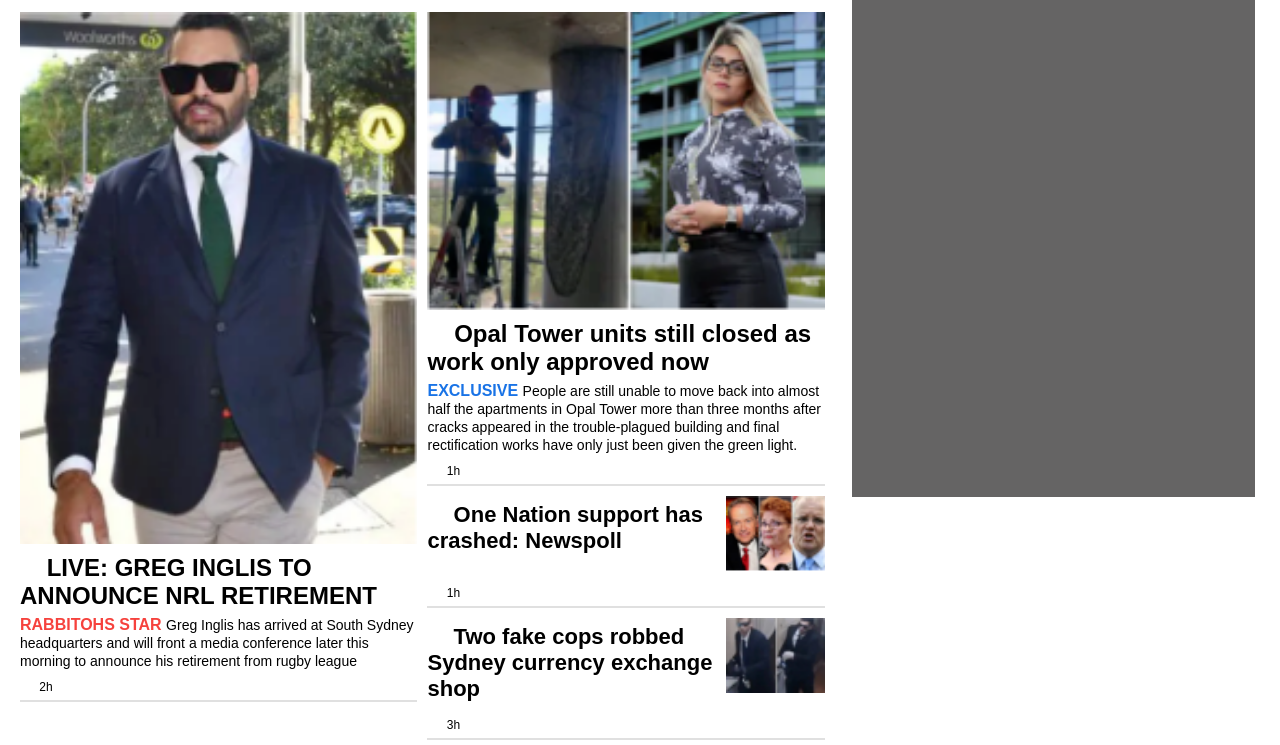
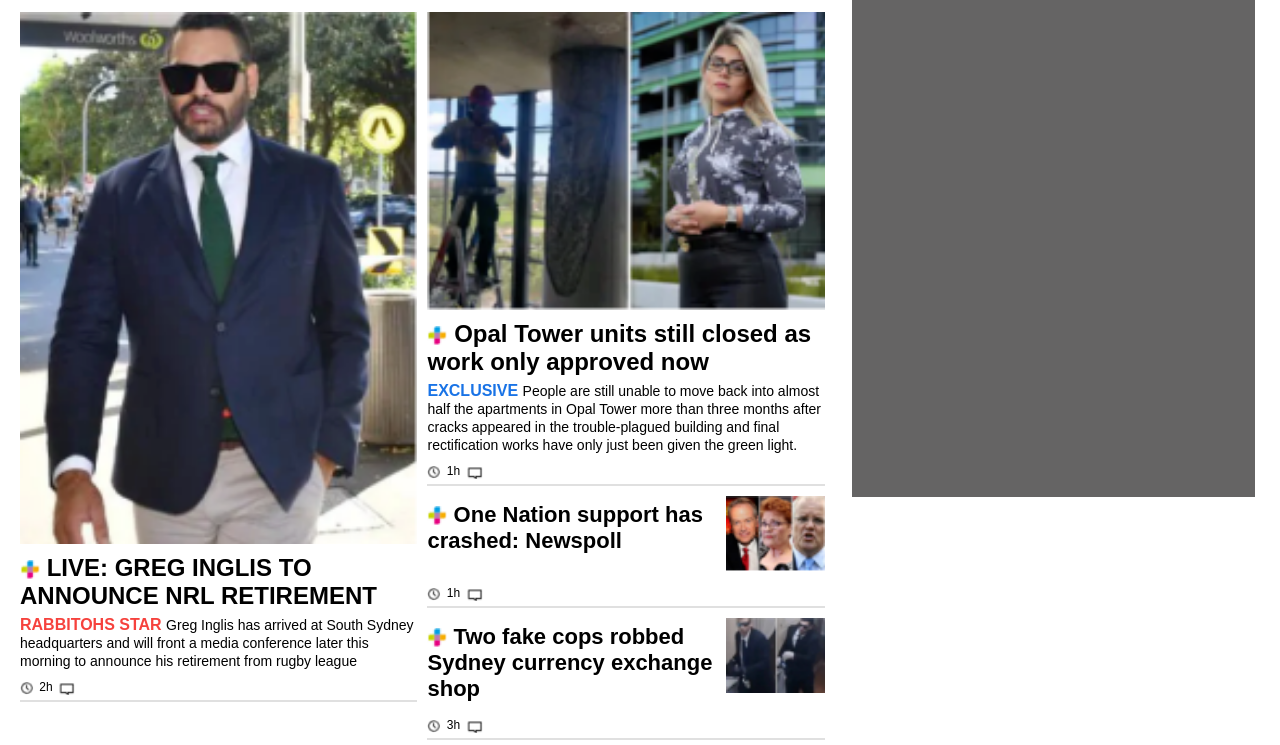
Before and after one commit to skt-dev/senior-code-test, a website: page Index.html in a window 1280 px wide. Shown: the part 123-868 px from the top of the page. Drawn offline with Linux system fonts and the light colour scheme; the site is published under a folder, as on GitHub Pages, so addresses that start at the root find nothing.

Commit message:
fixing url reference issue in github live url

```diff
--- a/style/main.scss
+++ b/style/main.scss
@@ -33,7 +33,7 @@
 
   &:before {
     content: '';
-    background: url('/img/icons/clock.png');
+    background: url('../img/icons/clock.png');
     background-size: cover;
     position: absolute;
     width: 14px;
@@ -49,7 +49,7 @@
 
   &:before {
     content: '';
-    background: url('/img/icons/speech-bubble.png');
+    background: url('../img/icons/speech-bubble.png');
     background-size: cover;
     position: absolute;
     width: 18px;
@@ -63,7 +63,7 @@
 
   &:before {
     content: '';
-    background: url('/img/icons/title.png');
+    background: url('../img/icons/title.png');
     background-size: cover;
     position: absolute;
     width: 20px;
```
Also changed, not shown: style/main.css.
